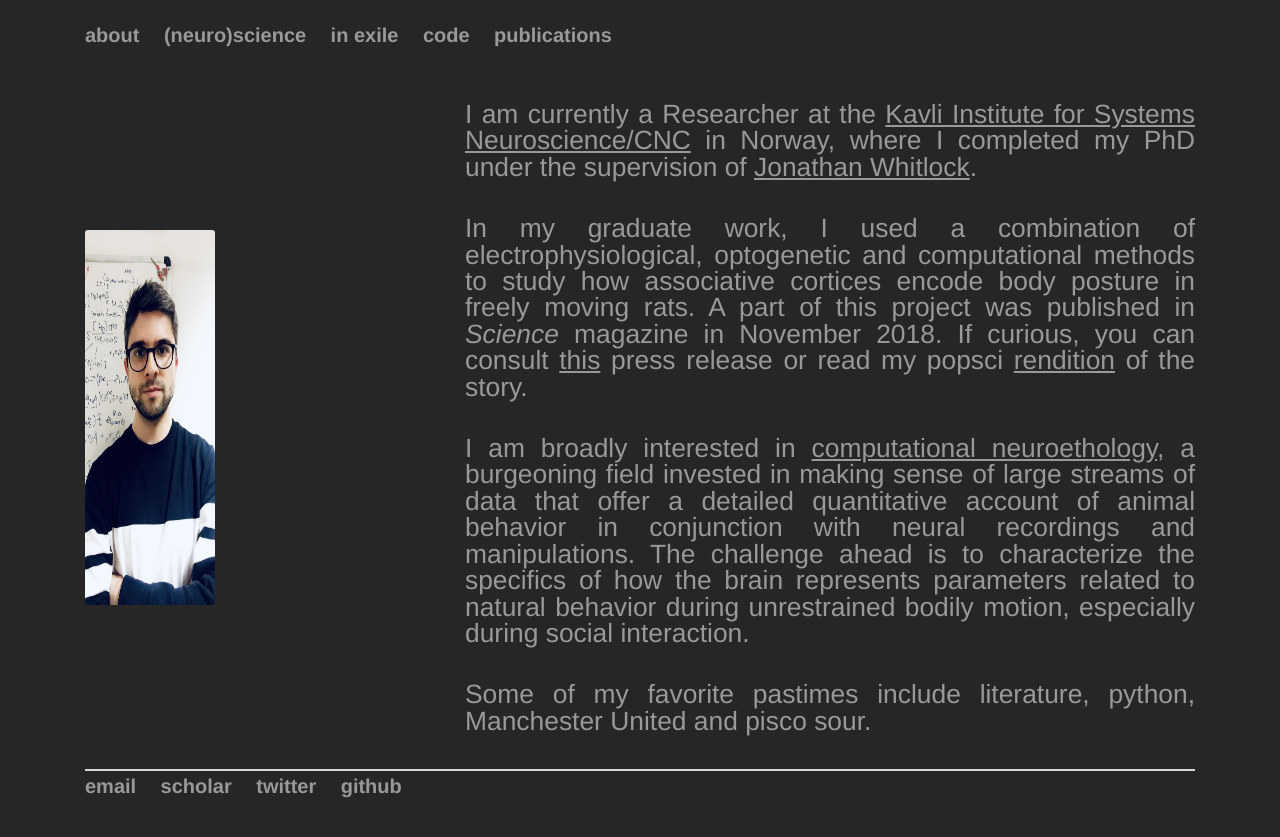
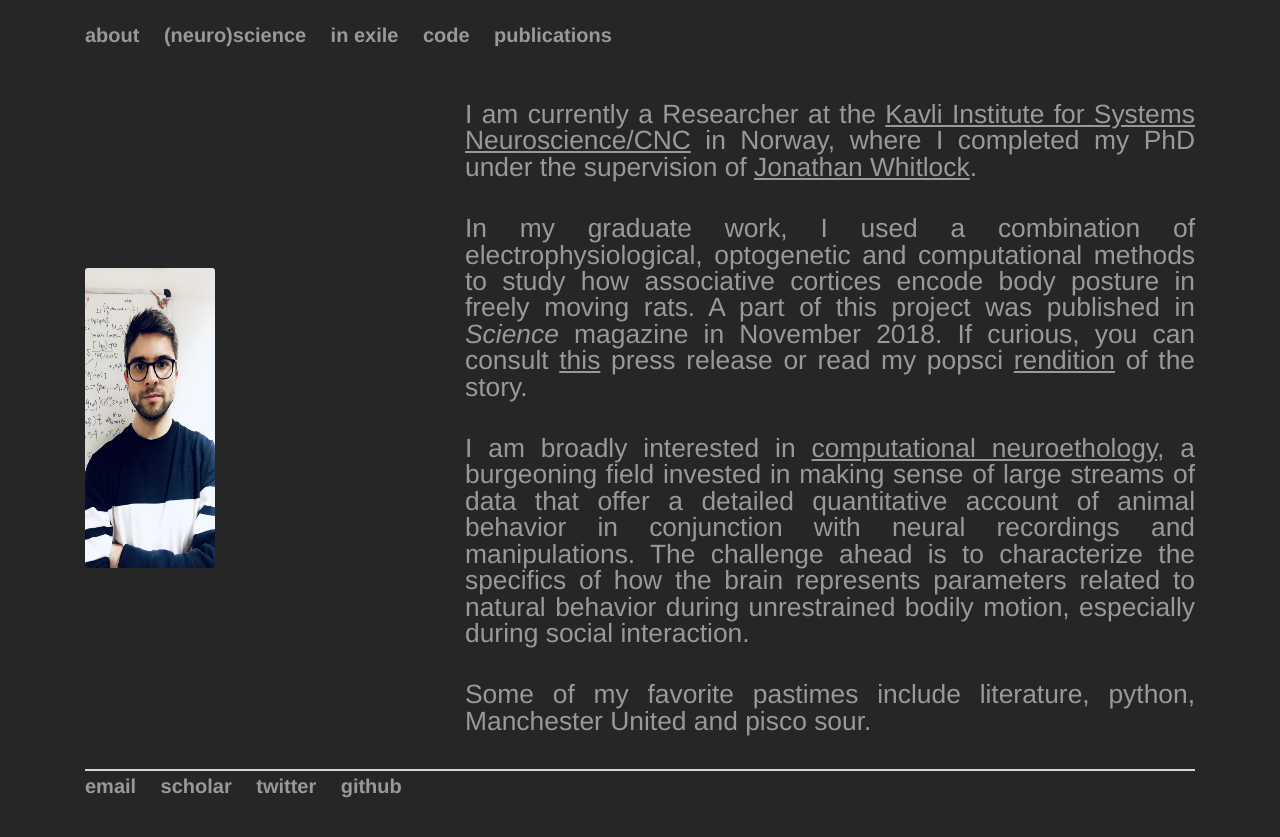
Before and after one commit to bartulem/bartulem.github.io, a Jekyll site: the page built from about/index.html, in a window 1280 px wide. Shown: the top 837 px of the page. Built offline with Jekyll 4.4.1, drawn with Linux system fonts in a browser that asks for light colours.

Commit message:
Update index.html

```diff
--- a/about/index.html
+++ b/about/index.html
@@ -4,7 +4,7 @@
 ---
 <div class="row marketing">
 	<div class=".col-6 col-sm-4 .col-md-4 .col-md-4 .col-xl-4 content">
-		<img class="rounded-corners" alt="Bartul Mimica" src="http://bartulem.github.io/img/bm2020w.png" style="width:130px;height:375px;">
+		<img class="rounded-corners" alt="Bartul Mimica" src="http://bartulem.github.io/img/bm2020w.png" style="width:130px;height:300px;">
 	</div>
 	<div class=".col-6 col-sm-8 .col-md-8 .col-md-8 .col-xl-8">
 		<p>I am currently a Researcher at the <a style="text-decoration:underline" href="https://www.ntnu.edu/kavli/">Kavli Institute for Systems Neuroscience/CNC</a> in Norway, where I completed my PhD under the supervision of <a style="text-decoration:underline" href="https://www.whitlocklab.org/">Jonathan Whitlock</a>.</p>
```
